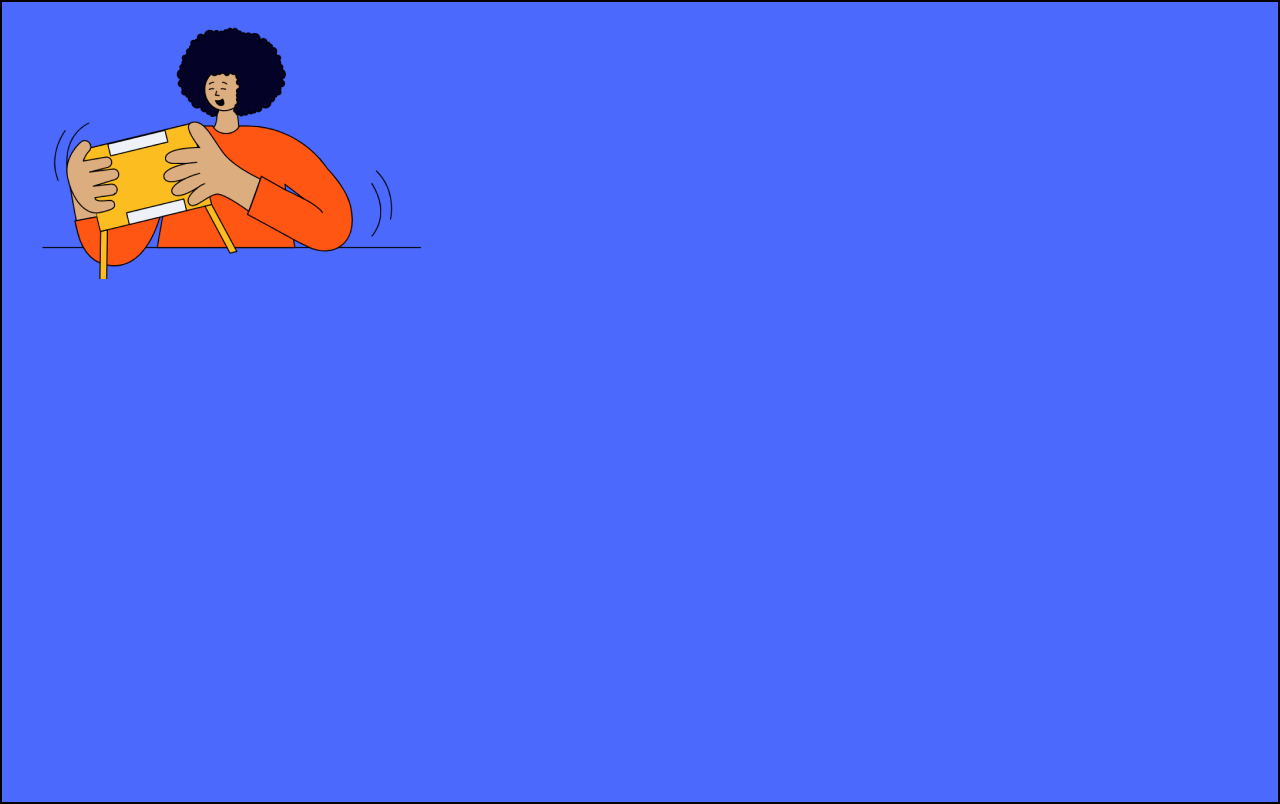
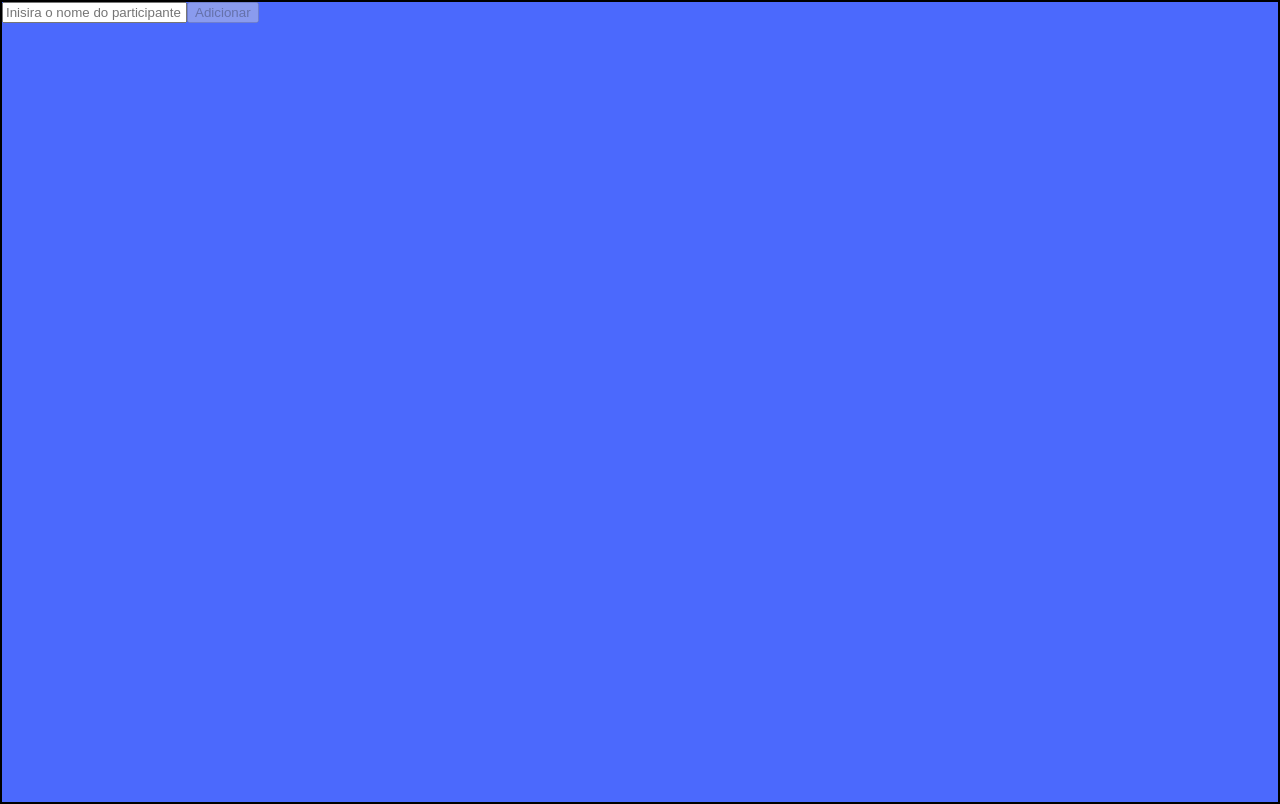
Before and after one commit to Raijoia/sorteador_aleatorio, a React (Create React App) app: page / in a window 1280 px wide. Built offline with nearby package versions, Linux system fonts and the light colour scheme.

Commit message:
add recoil and react-router-dom with routes

```diff
--- a/package.json
+++ b/package.json
@@ -13,9 +13,9 @@
     "just-shuffle": "^4.0.1",
     "react": "^17.0.2",
     "react-dom": "^17.0.2",
-    "react-router-dom": "^6.2.2",
+    "react-router-dom": "^6.16.0",
     "react-scripts": "5.0.0",
-    "recoil": "^0.6.1",
+    "recoil": "^0.7.7",
     "sass": "^1.68.0",
     "typescript": "^4.6.2",
     "web-vitals": "^2.1.4"
--- a/src/App.tsx
+++ b/src/App.tsx
@@ -1,10 +1,16 @@
-import Cabecalho from './components/Cabecalho';
+import { BrowserRouter, Route, Routes } from 'react-router-dom';
+import { RecoilRoot } from 'recoil';
+import Formulario from './components/Formulario';
 
 function App() {
   return (
-    <div>
-      <Cabecalho />
-    </div>
+    <BrowserRouter>
+      <RecoilRoot>
+        <Routes>
+          <Route path='/' element={<Formulario />} />
+        </Routes>
+      </RecoilRoot>
+    </BrowserRouter>
   );
 }
 
--- a/src/index.tsx
+++ b/src/index.tsx
@@ -2,7 +2,6 @@
 import ReactDOM from 'react-dom';
 import './index.css';
 import App from './App';
-import reportWebVitals from './reportWebVitals';
 
 ReactDOM.render(
   <React.StrictMode>
@@ -10,5 +9,3 @@
   </React.StrictMode>,
   document.getElementById('root')
 );
-
-reportWebVitals();
--- a/src/reportWebVitals.ts
+++ /dev/null
@@ -1,15 +0,0 @@
-import { ReportHandler } from 'web-vitals';
-
-const reportWebVitals = (onPerfEntry?: ReportHandler) => {
-  if (onPerfEntry && onPerfEntry instanceof Function) {
-    import('web-vitals').then(({ getCLS, getFID, getFCP, getLCP, getTTFB }) => {
-      getCLS(onPerfEntry);
-      getFID(onPerfEntry);
-      getFCP(onPerfEntry);
-      getLCP(onPerfEntry);
-      getTTFB(onPerfEntry);
-    });
-  }
-};
-
-export default reportWebVitals;
```
Also changed, not shown: src/logo.svg (deleted), 1 other file (tests, documents, lock files or other folders).
